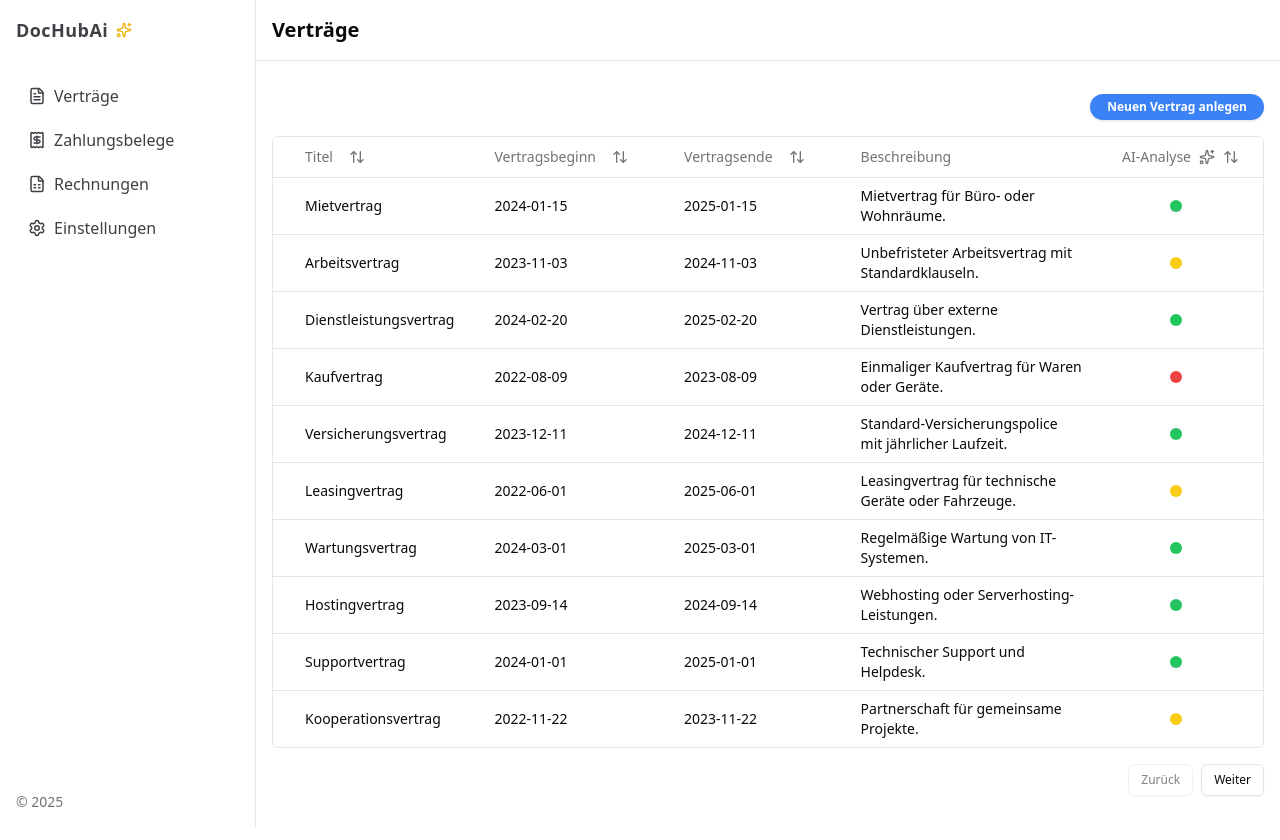
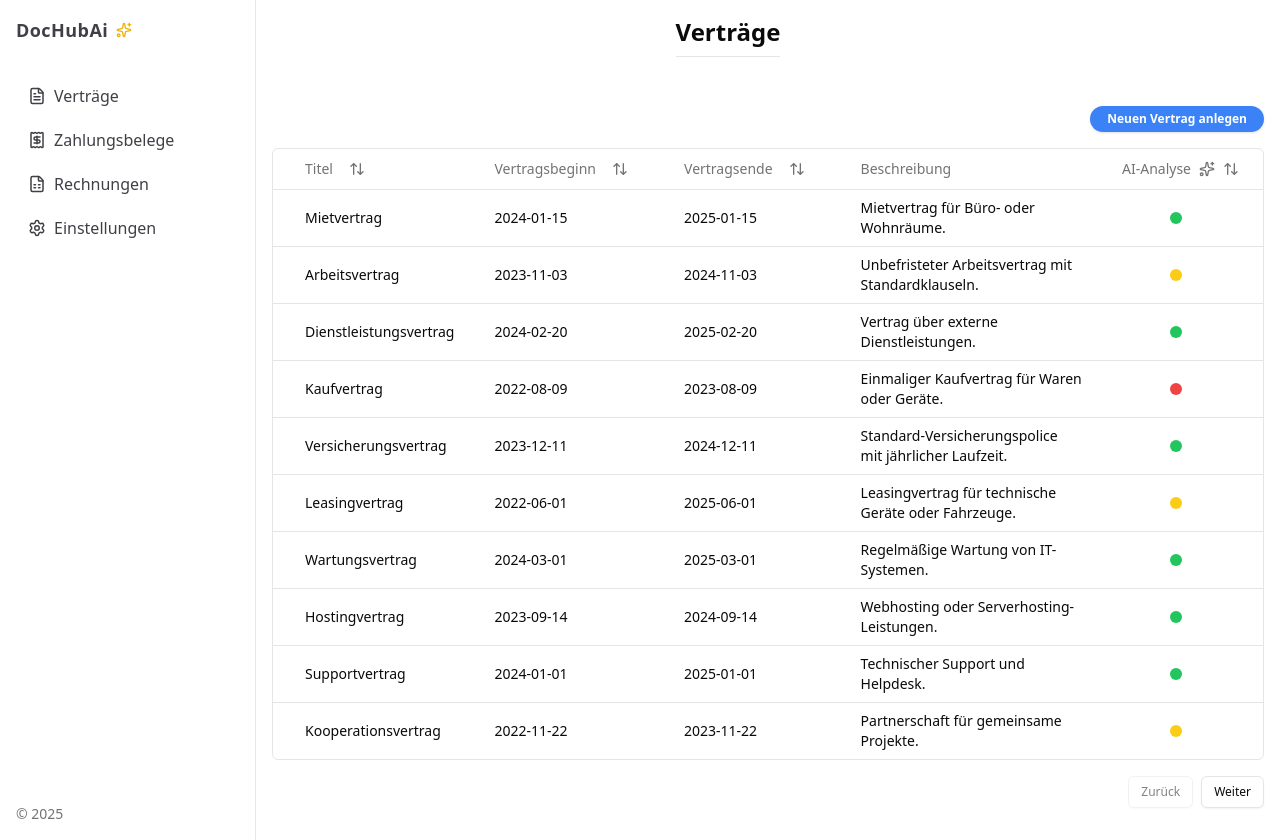
Before and after one commit to nfdevapp/dochubai, a React (Vite) app in the folder frontend/: page / in a window 1280 px wide. Built offline with nearby package versions, Linux system fonts and the light colour scheme.

Commit message:
call header from header

```diff
--- a/frontend/src/components/Sidebar.tsx
+++ b/frontend/src/components/Sidebar.tsx
@@ -3,6 +3,7 @@
 import { useState } from "react";
 import { FileText, Receipt, FileSpreadsheet, Sparkles, Settings } from "lucide-react";
 import ContractPage from "@/pages/ContractPage";
+import Header from "@/components/Header"; // Pfad zu deinem Header anpassen
 
 export default function Sidebar() {
     const [title, setTitle] = useState("Verträge");
@@ -67,9 +68,7 @@ export default function Sidebar() {
             {/* Content Bereich */}
             <div className="flex-1 flex flex-col">
                 {/* Header */}
-                <header className="p-4 border-b">
-                    <h1 className="text-xl font-semibold">{title}</h1>
-                </header>
+                <Header title={title} />
 
                 {/* Content */}
                 <main className="p-4 flex-1">
```
